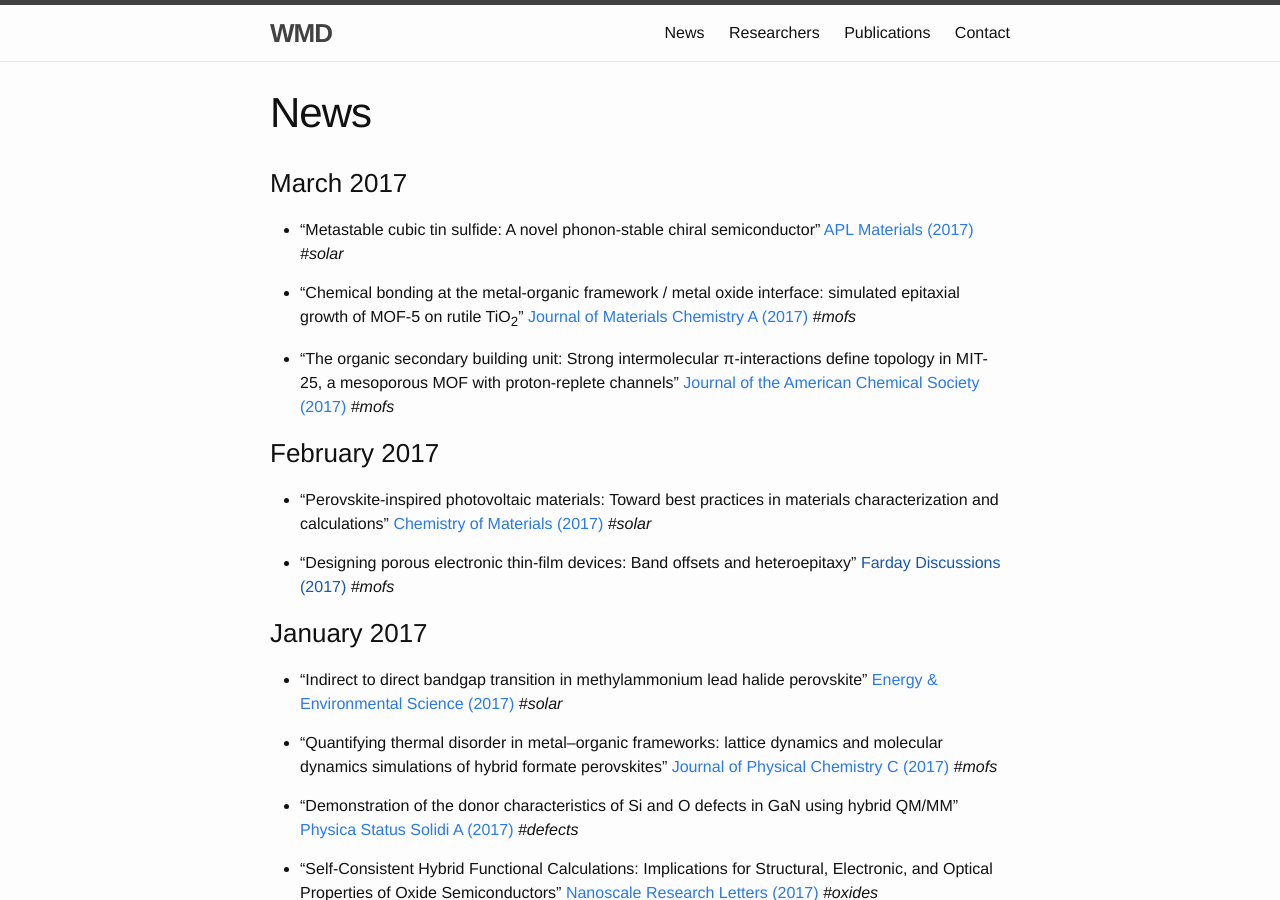
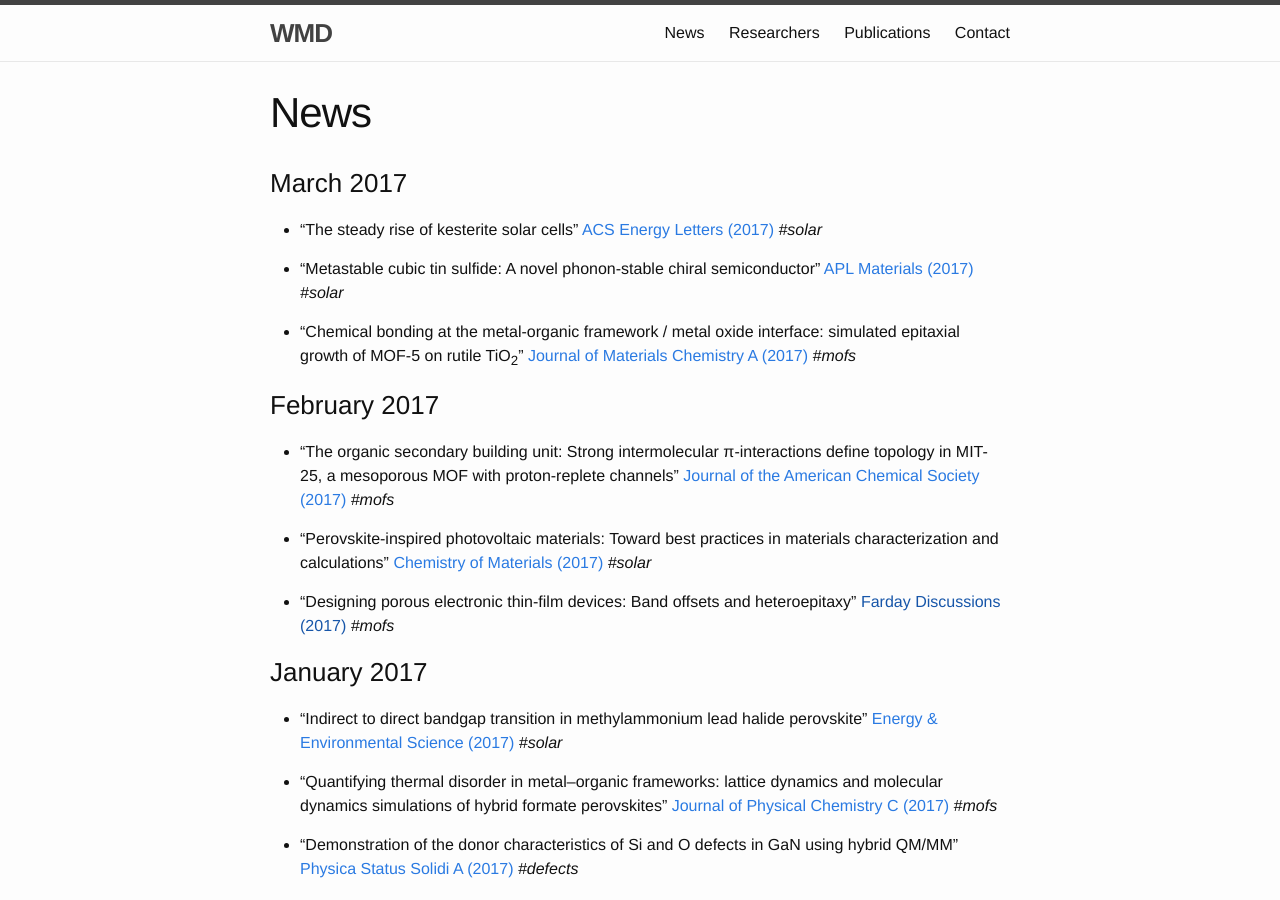
Before and after one commit to WMD-group/WMD-group.github.io, a Jekyll site: the page built from a_news.md, in a window 1280 px wide and 900 px high. Built offline with Jekyll 4.4.1, drawn with Linux system fonts in a browser that asks for light colours.

Commit message:
Suzy's latest

```diff
--- a/a_news.md
+++ b/a_news.md
@@ -6,16 +6,19 @@ permalink: /news/
 
 ### March 2017
 
+* "The steady rise of kesterite solar cells" [ACS Energy Letters (2017)](http://pubs.acs.org/articlesonrequest/AOR-DfQrdu9v4gxXNAJaDUMb)
+*#solar*
+
 * "Metastable cubic tin sulfide: A novel phonon-stable chiral semiconductor" [APL Materials (2017)](http://aip.scitation.org/doi/abs/10.1063/1.4977868)
 *#solar*
 
 * "Chemical bonding at the metal-organic framework / metal oxide interface: simulated epitaxial growth of MOF-5 on rutile TiO<sub>2</sub>" [Journal of Materials Chemistry A (2017)](http://pubs.rsc.org/en/content/articlelanding/2017/ta/c7ta00356k#!divAbstract)
 *#mofs*
 
+### February 2017
+
 * "The organic secondary building unit: Strong intermolecular π-interactions define topology in MIT-25, a mesoporous MOF with proton-replete channels" [Journal of the American Chemical Society (2017)](http://pubs.acs.org/doi/abs/10.1021/jacs.6b13176)
 *#mofs*
-
-### February 2017
 
 * "Perovskite-inspired photovoltaic materials: Toward best practices in materials characterization and calculations" [Chemistry of Materials (2017)](http://pubs.acs.org/doi/abs/10.1021/acs.chemmater.6b03852)
 *#solar*
```
